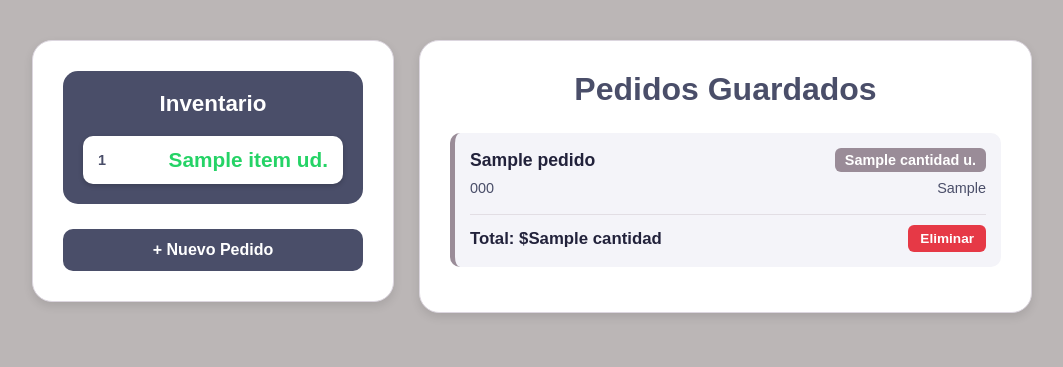
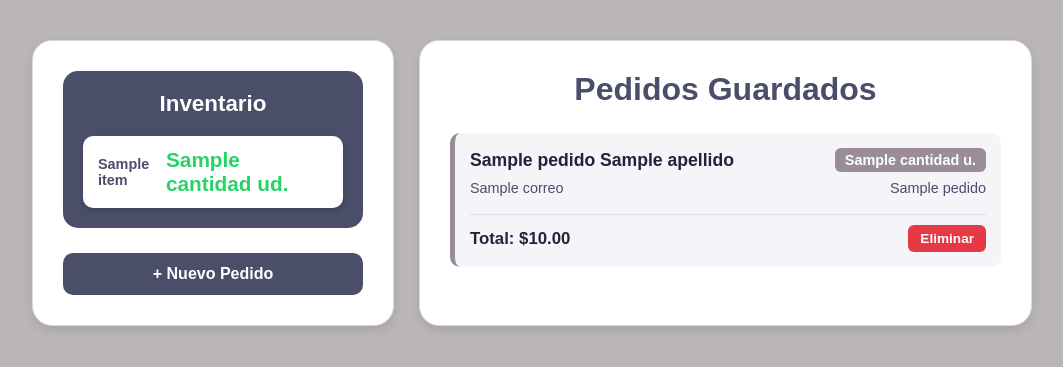
Before and after one commit to Usuario12qwas/Tienda-Python, a Flask app: template templates/panel.html in a window 1280 px wide. Shown: the top 367 px of the page, without its empty margins (108-1171 px from the left). Run offline with Flask 3, Linux system fonts and the light colour scheme; the template is opened without the code that fills it: most values are stand-ins (such as "Sample title", 1, 10 or a date in 2020); some libraries are stand-ins or nearby versions.

Commit message:
Update panel.html

```diff
--- a/templates/panel.html
+++ b/templates/panel.html
@@ -59,9 +59,9 @@
                     <div style="display: flex; flex-direction: column; gap: 12px;">
                         {% for item in inventario %}
                             <div style="background: white; color: #4a4e69; padding: 12px 15px; border-radius: 10px; font-weight: bold; display: flex; justify-content: space-between; align-items: center; box-shadow: 0 2px 5px rgba(0,0,0,0.2);">
-                                <span style="font-size: 0.9em;"> {{ item[0] }}</span>
-                                <span style="font-size: 1.3em; color: {% if item[1] < 5 %}#e63946{% else %}#25D366{% endif %};">
-                                    {{ item[1] }} ud.
+                                <span style="font-size: 0.9em;">{{ item.nombre_tipo_a }}</span>
+                                <span style="font-size: 1.3em; color: {% if item.cantidad < 5 %}#e63946{% else %}#25D366{% endif %};">
+                                    {{ item.cantidad }} ud.
                                 </span>
                             </div>
                         {% endfor %}
@@ -81,23 +81,23 @@
                         <li style="background: #f4f4f9; margin-bottom: 15px; padding: 15px; border-radius: 10px; display: flex; flex-direction: column; gap: 8px; border-left: 5px solid #9a8c98;">
 
                             <div style="display: flex; justify-content: space-between; align-items: center;">
-                                <strong style="font-size: 1.1em; color: #22223b;">{{ pedido.nombre }}</strong>
+                                <strong style="font-size: 1.1em; color: #22223b;">{{ pedido.nombre }} {{ pedido.apellido }}</strong>
                                 <span style="background: #9a8c98; color: white; padding: 4px 10px; border-radius: 6px; font-weight: bold; font-size: 0.9em;">
                                     {{ pedido.cantidad }} u.
                                 </span>
                             </div>
 
                             <div style="display: flex; justify-content: space-between; font-size: 0.9em; color: #4a4e69;">
-                                <span> {{ pedido.telefono }}</span>
-                                <span> {{ pedido.tipo_manzana }}</span>
+                                <span> {{ pedido.correo }}</span>
+                                <span> {{ pedido.nombre_p }}</span>
                             </div>
 
                             <div style="display: flex; justify-content: space-between; align-items: center; margin-top: 10px; border-top: 1px solid #e2dee4; padding-top: 10px;">
                                 <span style="font-weight: bold; color: #22223b; font-size: 1.05em;">
-                                     Total: ${{ pedido.cantidad }}
+                                     Total: ${{ "%.2f"|format(pedido.total) }}
                                 </span>
 
-                                <form action="/eliminar-pedido/{{ pedido.id }}" method="POST" style="margin: 0; padding: 0;" onsubmit="return confirm('¿Estás seguro de que quieres eliminar este pedido?');">
+                                <form action="/eliminar-pedido/{{ pedido.id_factura }}" method="POST" style="margin: 0; padding: 0;" onsubmit="return confirm('¿Estás seguro de que quieres eliminar este pedido?');">
                                     <button type="submit" style="background: #e63946; color: white; border: none; padding: 6px 12px; border-radius: 6px; cursor: pointer; font-size: 0.85em; font-weight: bold;">
                                          Eliminar
                                     </button>
```
